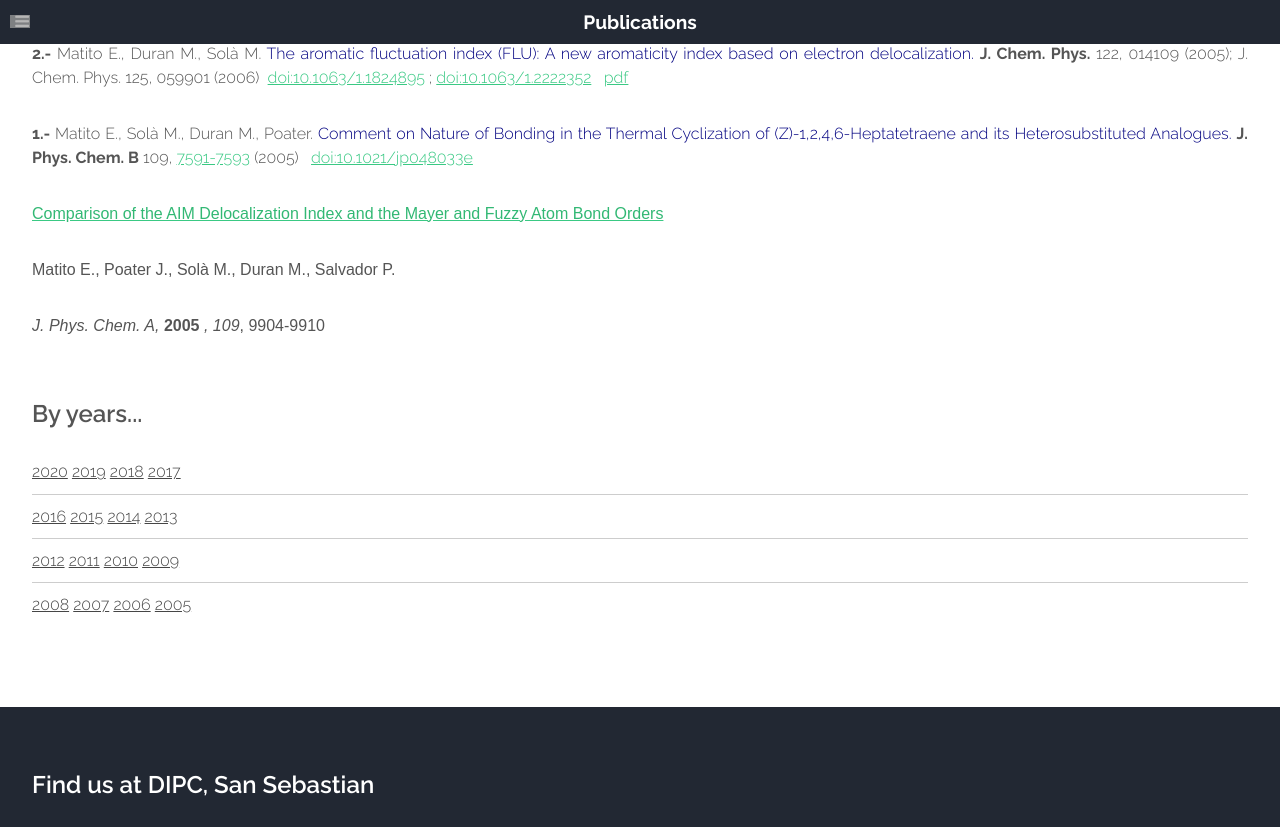
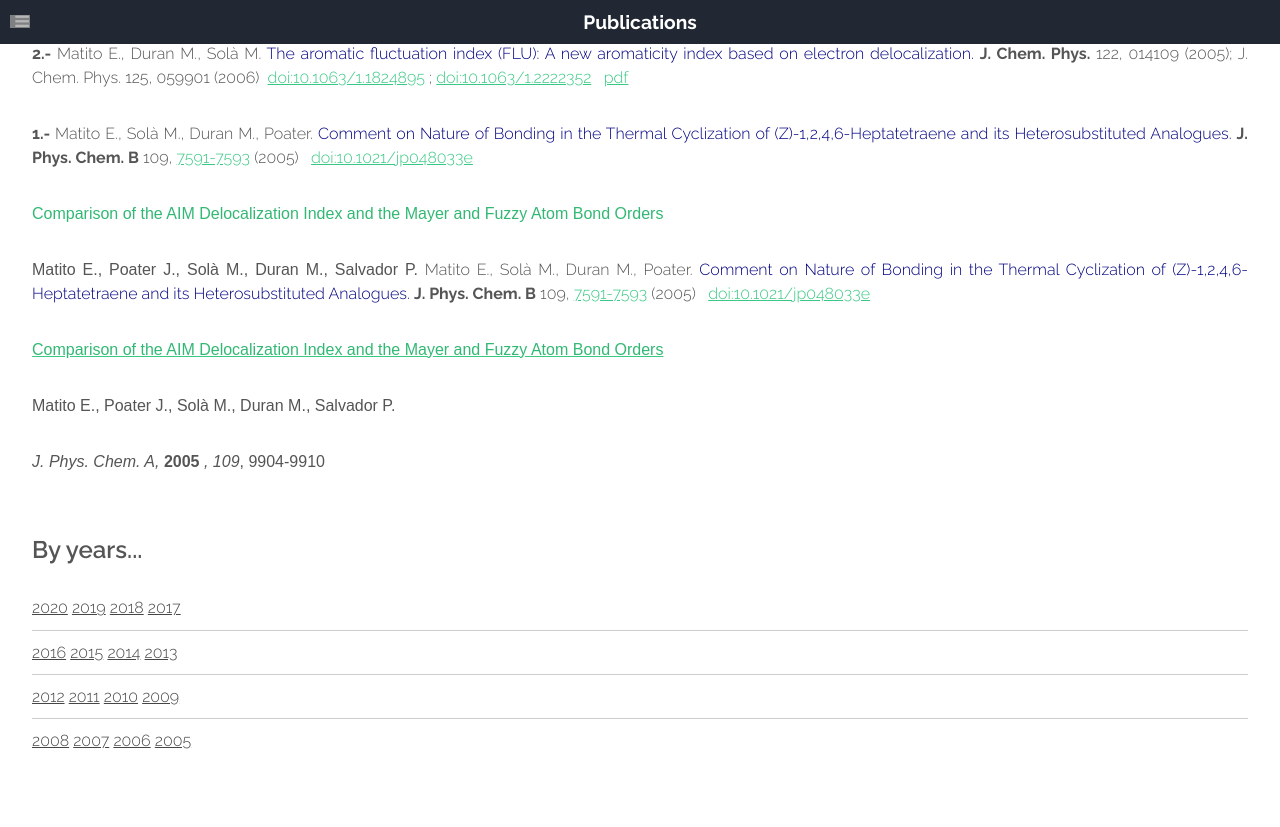
Before and after one commit to old-jekyll-templates/Horizons-Jekyll-Theme, a Jekyll site: the page built from publications.html, in a window 1280 px wide and 900 px high, scrolled down 8421 px, cut to the strip 0-827 px from the top of the window. Built offline with Jekyll 4.4.1, drawn with Linux system fonts in a browser that asks for light colours; grey boxes are pictures that could not be loaded.

Commit message:
Update publications.html

```diff
--- a/publications.html
+++ b/publications.html
@@ -806,6 +806,24 @@ doi:10.1021/ed083p1243</a></p>
 			109, <a href="https://ematito.webs.com/MembersB/EditPage/tel:7591-7593">7591-7593</a>
 			(2005)&nbsp;&nbsp; <a href="http://dx.doi.org/10.1021/jp048033e">doi:10.1021/jp048033e</a></font></p>
 
+
+			<p style="text-align:justify; text-justify:inter-ideograph;>
+			<a href="https://pubs.acs.org/doi/10.1021/jp0538464"<b><span class="15"  style="mso spacerun:'no';font-family:sans-serif;color:rgb(50,184,116);font-style:normal;font size:12.0000pt;background:rgb(255,255,255); mso-shading:rgb(255,255,255);" >Comparison of the AIM Delocalization Index and the Mayer and Fuzzy Atom Bond Orders</span></b></a></span>
+			</b></p><p style="mso-pagination:widow-orphan;text-align:justify;" ><span style="mso-spacerun:'no';font-family:sans-serif;letter-spacing:0.0000pt; text-transform:none;font-style:normal;font-size:12.0000pt;
+827 background:rgb(255,255,255);mso-shading:rgb(255,255,255);" >Matito E., Poater J., Sol&#224; M., Duran M., Salvador P.</span>
+
+</font> Matito
+			E., Solà M., Duran M., Poater. </font><font color="#000080"> Comment
+			on Nature of Bonding in the Thermal Cyclization of
+			(Z)-1,2,4,6-Heptatetraene and its Heterosubstituted Analogues. </font></font> <b>J.
+			Phys. Chem. B</b></font>
+			109, <a href="https://ematito.webs.com/MembersB/EditPage/tel:7591-7593">7591-7593</a>
+			(2005)&nbsp;&nbsp; <a href="http://dx.doi.org/10.1021/jp048033e">doi:10.1021/jp048033e</a></font></p>
+
+
+
+
+
 			<p style="mso-pagination:widow-orphan;text-align:justify;" ><span><a href="https://pubs.acs.org/doi/10.1021/jp0538464"<b><span class="15"  style="mso-spacerun:'yes';font-family:sans-serif;color:rgb(50,184,116);font-style:normal;font-size:12.0000pt;background:rgb(255,255,255); mso-shading:rgb(255,255,255);" >Comparison of the AIM Delocalization Index and the Mayer and Fuzzy Atom Bond Orders</span></b></a></span>
 			</b></p><p style="mso-pagination:widow-orphan;text-align:justify;" ><span style="mso-spacerun:'yes';font-family:sans-serif;letter-spacing:0.0000pt; text-transform:none;font-style:normal;font-size:12.0000pt;
 			background:rgb(255,255,255);mso-shading:rgb(255,255,255);" >Matito E., Poater J., Sol&#224; M., Duran M., Salvador P.</span>
```
